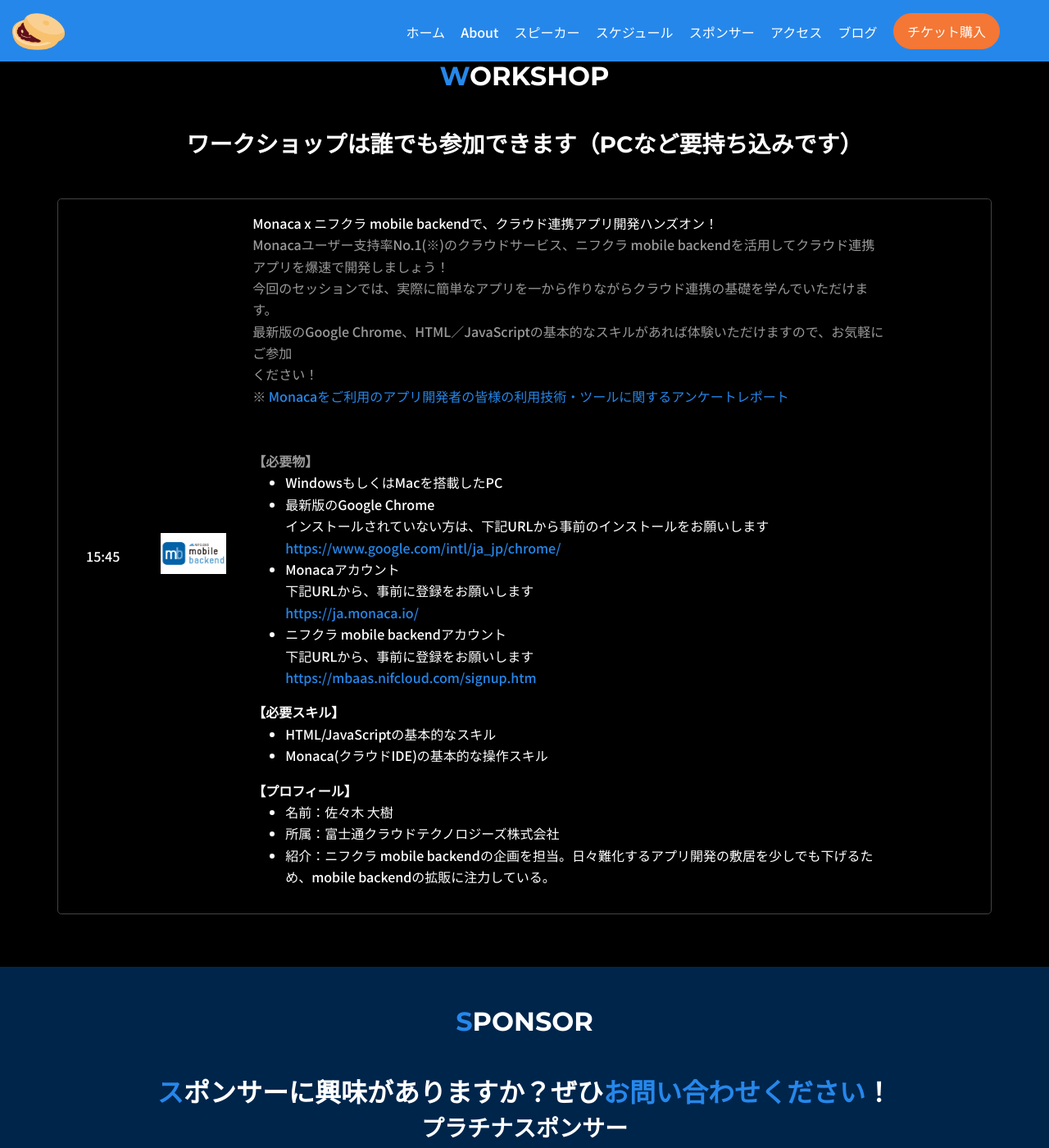
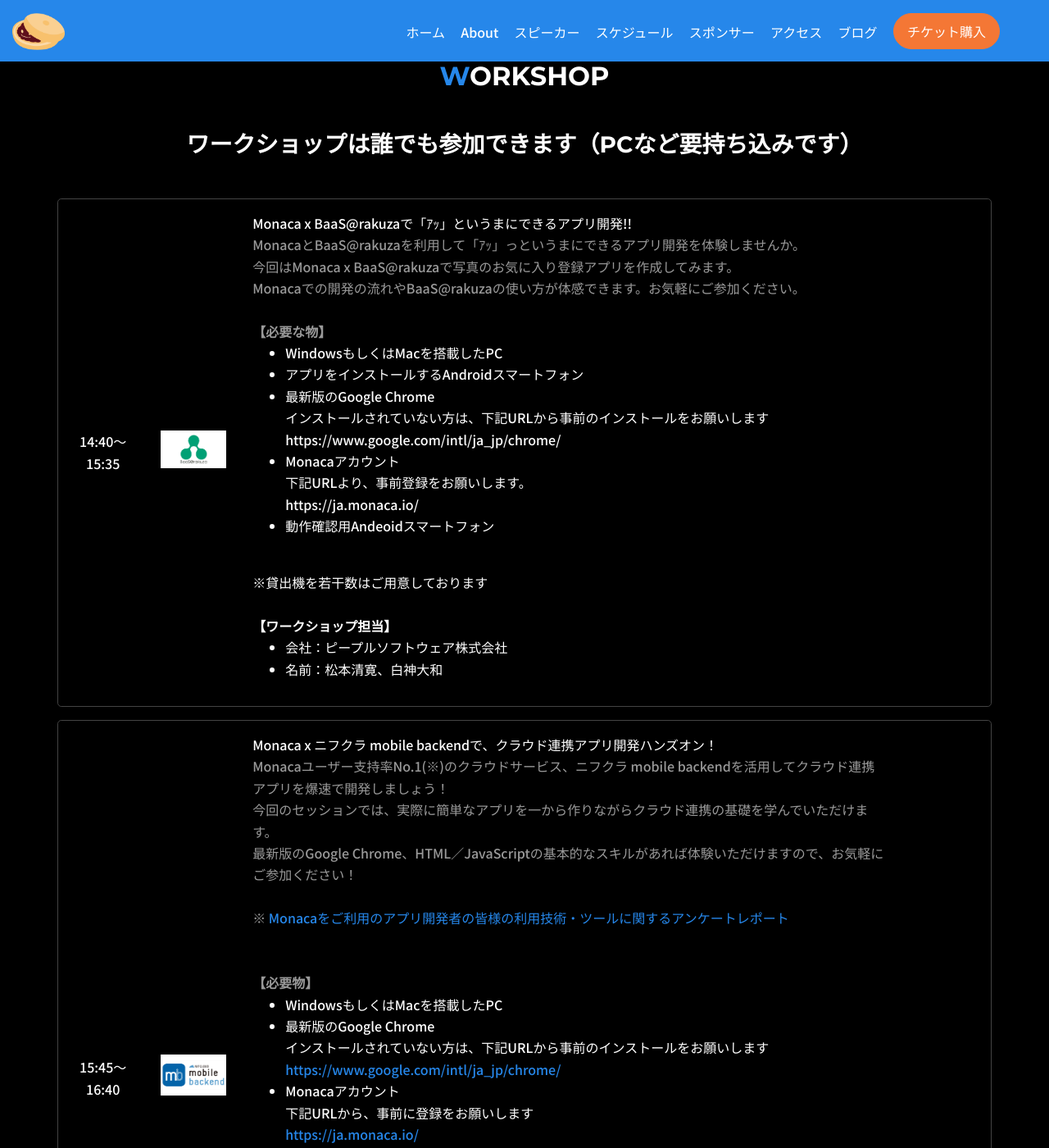
Before and after one commit to MonacaUG/conference-2019, a Jekyll site: the page built from index.html, in a window 1280 px wide and 1400 px high, scrolled down 5639 px. Shown: the whole window at 82% size. Built offline with Jekyll 4.4.1, drawn with Linux system fonts in a browser that asks for light colours; nearby versions of some CDN libraries; comment, search, counter and statistics services are not loaded.

Commit message:
Add workshop

```diff
--- a/_includes/workshop.html
+++ b/_includes/workshop.html
@@ -8,7 +8,48 @@
 
 <div class="tab-content schedule_extend">
   <div class="scheduleitem">
-    <div class="scheduleitem__time">15:45</div>
+    <div class="scheduleitem__time">14:40〜15:35</div>
+    <div class="scheduleitem__ph">
+      <img src="./img/sponsors/baas.png" alt="BaaS@rakuza" width="80">
+    </div>
+    <div class="scheduleitem__detail">
+      <p class="scheduleitem__text">
+        Monaca x BaaS@rakuzaで「ｱｯ」というまにできるアプリ開発!!
+      </p>
+      <p class="scheduleitem__auther">
+        MonacaとBaaS@rakuzaを利用して「ｱｯ」っというまにできるアプリ開発を体験しませんか。<br />
+        今回はMonaca x BaaS@rakuzaで写真のお気に入り登録アプリを作成してみます。<br />
+        Monacaでの開発の流れやBaaS@rakuzaの使い方が体感できます。お気軽にご参加ください。<br />
+        <br />
+        <strong>【必要な物】</strong>
+        <br />
+        <ul>
+          <li>WindowsもしくはMacを搭載したPC</li>
+          <li>アプリをインストールするAndroidスマートフォン</li>
+          <li>最新版のGoogle Chrome<br />
+          インストールされていない方は、下記URLから事前のインストールをお願いします<br />
+          https://www.google.com/intl/ja_jp/chrome/
+          </li>
+          <li>Monacaアカウント<br />
+            下記URLより、事前登録をお願いします。<br />
+            https://ja.monaca.io/
+          </li>
+          <li>動作確認用Andeoidスマートフォン</li>
+        </ul>
+        <br />
+        ※貸出機を若干数はご用意しております<br />
+        <br />
+        <strong>【ワークショップ担当】</strong>
+        <ul>
+          <li>会社：ピープルソフトウェア株式会社</li>
+          <li>名前：松本清寛、白神大和</li>
+        </ul>
+      </p>
+    </div>
+  </div>
+
+  <div class="scheduleitem">
+    <div class="scheduleitem__time">15:45〜16:40</div>
     <div class="scheduleitem__ph">
       <img src="./img/sponsors/ncmb.png" alt="ニフクラ mobile backend" width="80">
     </div>
@@ -19,7 +60,7 @@
       <p class="scheduleitem__auther">
         Monacaユーザー支持率No.1(※)のクラウドサービス、ニフクラ mobile backendを活用してクラウド連携アプリを爆速で開発しましょう！<br />
         今回のセッションでは、実際に簡単なアプリを一から作りながらクラウド連携の基礎を学んでいただけます。<br />
-        最新版のGoogle Chrome、HTML／JavaScriptの基本的なスキルがあれば体験いただけますので、お気軽にご参加<br />ください！
+        最新版のGoogle Chrome、HTML／JavaScriptの基本的なスキルがあれば体験いただけますので、お気軽にご参加ください！<br />
         <br />
         ※ <a href="https://press.monaca.io/ryo/2001" target="_blank">Monacaをご利用のアプリ開発者の皆様の利用技術・ツールに関するアンケートレポート</a><br />
         <br />
```
Also changed, not shown: img/sponsors/baas.png (added).
